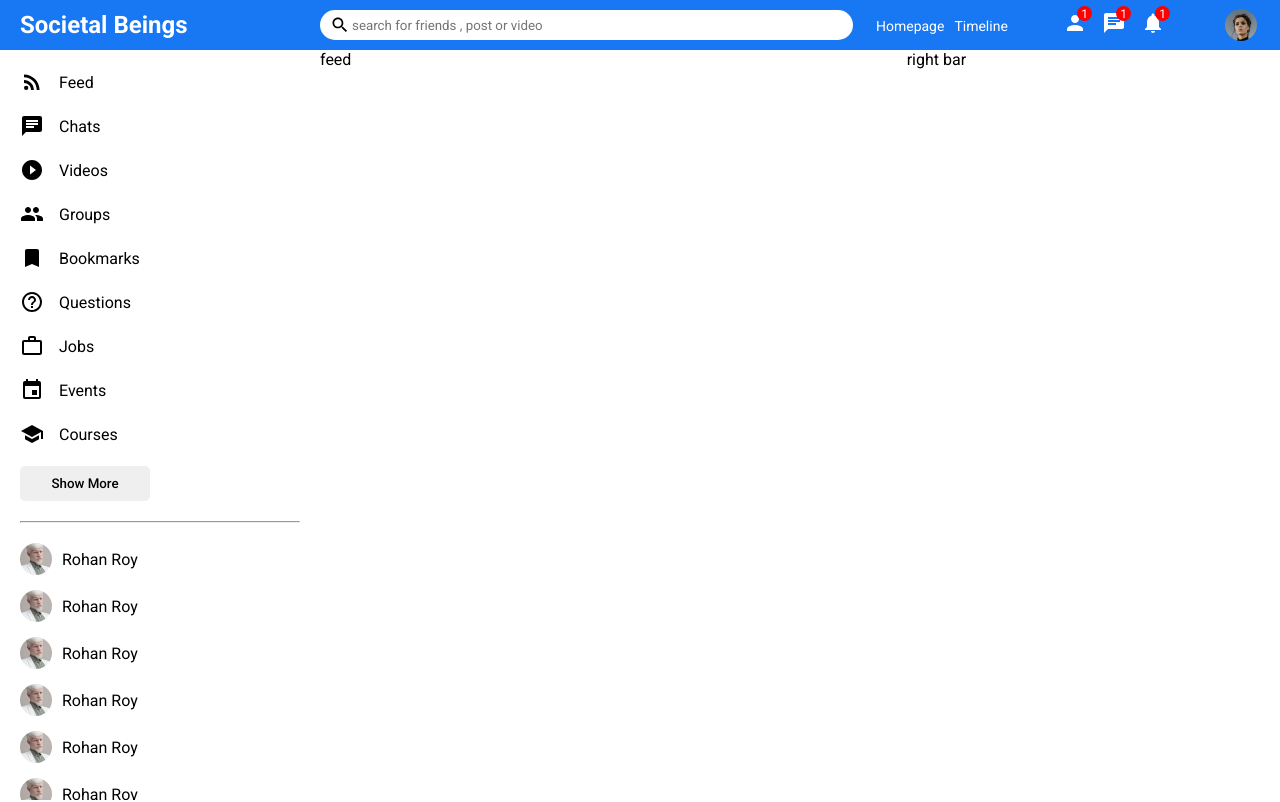
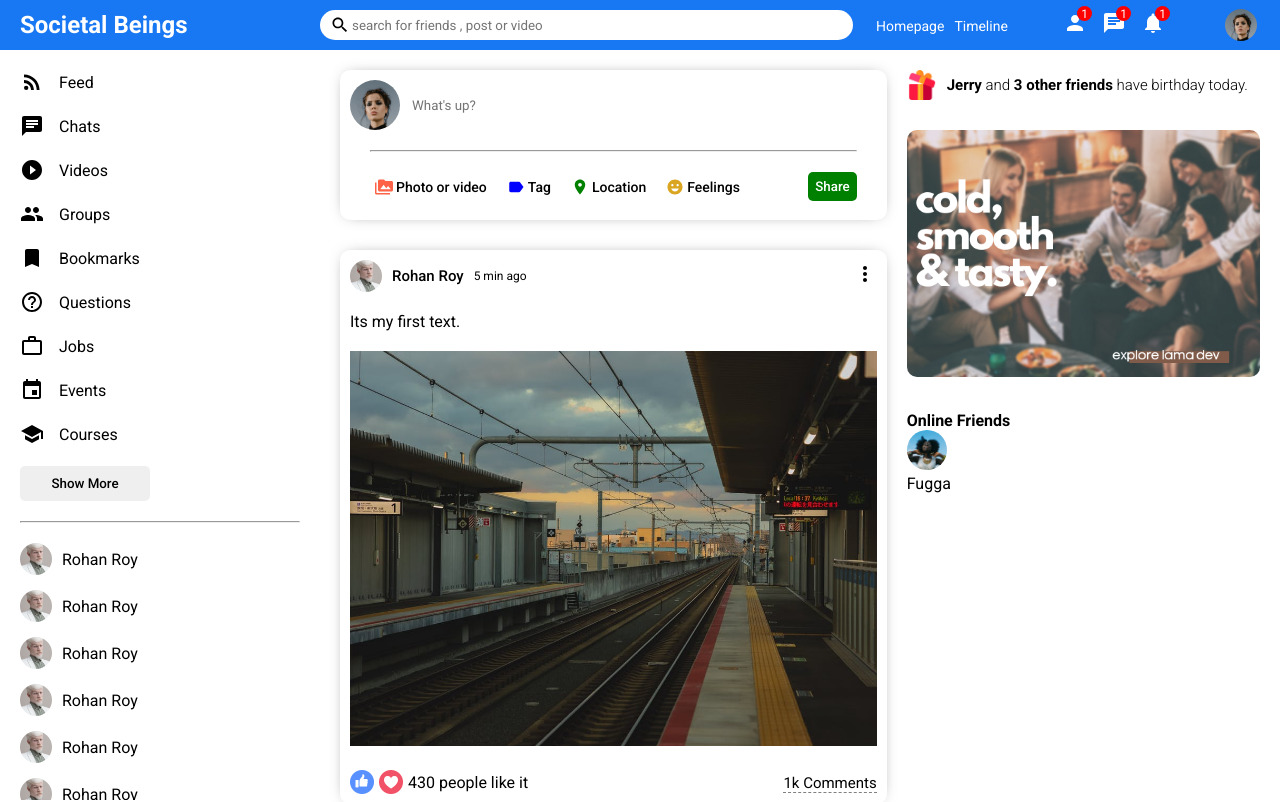
Before and after one commit to codytron21/Societal-Beings, a React (Create React App) app: page / in a window 1280 px wide. Shown: the top 802 px of the page. Built offline with nearby package versions, Linux system fonts and the light colour scheme.

Commit message:
added post and share tiles

```diff
--- a/src/components/feed/Feed.jsx
+++ b/src/components/feed/Feed.jsx
@@ -1,9 +1,18 @@
-import "./feed.css"
+import "./feed.css";
+import Share from "../share/Share";
+import Post from "../post/Post";
 
 export default function Feed() {
-    return (
-        <div className="feed">
-            feed
-        </div>
-    )
+  return (
+    <div className="feed">
+      <div className="feedWrapper">
+        <Share />
+        <Post />
+        <Post />
+        <Post />
+        <Post />
+        <Post />
+      </div>
+    </div>
+  );
 }
--- a/src/components/feed/feed.css
+++ b/src/components/feed/feed.css
@@ -1,4 +1,6 @@
 .feed {
     flex: 5.5;
-
 }
+.feedWrapper {
+    padding: 20px;
+}
--- /dev/null
+++ b/src/components/post/Post.jsx
@@ -0,0 +1,38 @@
+import "./post.css";
+import { MoreVert } from "@material-ui/icons";
+export default function Post() {
+  return (
+    <div className="post">
+      <div className="postWrapper">
+        <div className="postTop">
+          <div className="postTopLeft">
+            <img
+              src="/assets/persons/2.jpeg"
+              alt=""
+              className="postProfileImg"
+            />
+            <span className="postUsername">Rohan Roy</span>
+            <div className="postDate">5 min ago</div>
+          </div>
+          <div className="postTopRight">
+            <MoreVert />
+          </div>
+        </div>
+        <div className="postCenter">
+          <span className="postText">Its my first text.</span>
+          <img src="/assets/posts/1.jpeg" alt="" className="postImg" />
+        </div>
+        <div className="postBottom">
+          <div className="postBottomLeft">
+            <img className="likeIcon" src="/assets/like.png" alt="" />
+            <img className="likeIcon" src="/assets/heart.png" alt="" />
+            <span className="likeCounter">430 people like it</span>
+          </div>
+          <div className="postBottomRight">
+            <span className="postCommentText">1k Comments</span>
+          </div>
+        </div>
+      </div>
+    </div>
+  );
+}
--- /dev/null
+++ b/src/components/post/post.css
@@ -0,0 +1,71 @@
+.post {
+    width: 100%;
+    margin: 30px 0;
+    border-radius: 10px;
+    -webkit-box-shadow: 0 0 16px -8px rgba(0, 0, 0, 0.68);
+    box-shadow: 0 0 16px -8px rgba(0, 0, 0, 0.68);
+
+}
+.postWrapper {
+    padding: 10px;
+}
+.postTop {
+    display: flex;
+    align-items: center;
+    justify-content: space-between;
+}
+.postProfileImg {
+    width: 32px;
+    height: 32px;
+    border-radius: 50%;
+    object-fit: cover;
+}
+.postUsername {
+    font-size: 15px;
+    margin: 0 10px;
+    font-weight: 500;
+}
+
+.postDate {
+
+    font-size: 12px;
+
+}
+.postTopLeft {
+    display: flex;
+    align-items: center;
+}
+.postCenter {
+    margin: 20px 0;
+
+}
+.postImg {
+    margin-top: 20px;
+    width: 100%;
+    max-height: 500px;
+    object-fit: contain;
+}
+.postBottom {
+    display: flex;
+    align-items: center;
+    justify-content: space-between;
+}
+.postBottomLeft {
+    display: flex;
+    align-items: center;
+}
+.likeIcon {
+    width: 24px;
+    height: 24px;
+    margin-right: 5px;
+    cursor: pointer;
+}
+.postLikeCounter {
+    font-size: 15px;
+}
+.postCommentText {
+    cursor: pointer;
+    border-bottom: 1px dashed gray;
+    font-size: 15px;
+
+}
--- a/src/components/rightbar/Rightbar.jsx
+++ b/src/components/rightbar/Rightbar.jsx
@@ -1,9 +1,31 @@
-import "./rightbar.css"
+import "./rightbar.css";
 
 export default function Rightbar() {
-    return (
-        <div className="rightbar">
-         right bar
+  return (
+    <div className="rightbar">
+      <div className="rightbarWrapper">
+        <div className="birthdayContainer">
+          <img src="/assets/gift.png" alt="" className="birthdayImg" />
+          <span className="birthdayText">
+            <b>Jerry </b> and <b> 3 other friends</b> have birthday today.
+          </span>
         </div>
-    )
+        <img src="/assets/Ad.png" alt="" className="rightbarAd" />
+        <h4 className="rightbarTitle">Online Friends</h4>
+        <ul className="rightbarFriendList">
+          <li className="rightbarfriend">
+            <div className="rightbarProfileImgContainer">
+              <img
+                src="assets/persons/3.jpeg"
+                alt=""
+                className="rightbarProfileImg"
+              />
+              <span className="rightbarOnline"></span>
+            </div>
+            <span className="rightbarUsername">Fugga</span>
+          </li>
+        </ul>
+      </div>
+    </div>
+  );
 }
--- a/src/components/rightbar/rightbar.css
+++ b/src/components/rightbar/rightbar.css
@@ -1,4 +1,52 @@
 .rightbar {
     flex: 3.5;
-
 }
+.rightbarWrapper {
+    padding: 20px 20px 0 0;
+}
+.birthdayContainer {
+    display: flex;
+    align-items: center;
+}
+.birthdayImg {
+    width: 30px;
+    height: 30px;
+    margin-right: 10px;
+}
+.birthdayText {
+    font-weight: 300;
+    font-size: 15px;
+}
+.rightbarAd {
+    border-radius: 10px;
+    margin: 30px 0;
+    width: 100%;
+}
+.rightbarFriendList {
+    padding: 0;
+    margin: 0;
+    list-style: none;
+}
+.rightbarFriend {
+    display: flex;
+    align-items: center;
+    margin-bottom: 15px;
+}
+.rightbarProfileImgContainer {
+    margin-right: 10px;
+    position: relative;
+}
+.rightbarProfileImg {
+    width: 40px;
+    height: 40px;
+    border-radius: 50%;
+    object-fit: cover;
+}
+.rightbarOnline {
+    width: 20px;
+    height: 20px;
+    border-radius: 50%;
+    background-color: limegreen;
+    position: relative;
+    top: -20px;
+}
--- /dev/null
+++ b/src/components/share/Share.jsx
@@ -0,0 +1,40 @@
+import "./share.css";
+import { PermMedia, Label, Room, EmojiEmotions } from "@material-ui/icons";
+export default function Share() {
+  return (
+    <div className="share">
+      <div className="shareWrapper">
+        <div className="shareTop">
+          <img
+            src="/assets/persons/1.jpeg"
+            alt=""
+            className="shareProfileImg"
+          />
+          <input placeholder="What's up?" className="shareInput" />
+        </div>
+        <hr className="shareHr" />
+        <div className="shareBottom">
+          <div className="shareOptions">
+            <div className="shareOption">
+              <PermMedia htmlColor="tomato" className="shareIcon" />
+              <span className="shareOptionText">Photo or video</span>
+            </div>
+            <div className="shareOption">
+              <Label htmlColor="blue" className="shareIcon" />
+              <span className="shareOptionText">Tag</span>
+            </div>
+            <div className="shareOption">
+              <Room htmlColor="green" className="shareIcon" />
+              <span className="shareOptionText">Location</span>
+            </div>
+            <div className="shareOption">
+              <EmojiEmotions htmlColor="goldenrod" className="shareIcon" />
+              <span className="shareOptionText">Feelings</span>
+            </div>
+          </div>
+          <button className="shareButton">Share</button>
+        </div>
+      </div>
+    </div>
+  );
+}
--- /dev/null
+++ b/src/components/share/share.css
@@ -0,0 +1,66 @@
+.share {
+    width: 100%;
+    height: 150px;
+    border-radius: 10px;
+    -webkit-box-shadow: 0 0 16px -8px rgba(0, 0, 0, 0.68);
+    box-shadow: 0 0 16px -8px rgba(0, 0, 0, 0.68);
+}
+.shareWrapper {
+    padding: 10px;
+}
+.shareTop {
+    display: flex;
+    align-items: center;
+}
+.shareProfileImg {
+    width: 50px;
+    height: 50px;
+    border-radius: 50%;
+    object-fit: cover;
+    margin-right: 10px;
+
+}
+.shareInput {
+
+    border: none;
+    width: 80%;
+}
+.shareInput:focus {
+
+    outline: none;
+}
+.shareHr {
+    margin: 20px;
+}
+.shareBottom {
+    display: flex;
+    align-items: center;
+    justify-content: space-between;
+}
+.shareOptions {
+    display: flex;
+    margin-left: 25px;
+}
+.shareOption {
+    display: flex;
+    align-items: center;
+    margin-right: 20px;
+    cursor: pointer;
+}
+.shareIcon {
+    font-size: 18px !important;
+    margin-right: 3px;
+}
+.shareOptionText {
+    font-size: 14px;
+    font-weight: 500;
+}
+.shareButton {
+    border: none;
+    border-radius: 5px;
+    background-color: green;
+    padding: 7px;
+    margin-right: 20px;
+    font-weight: 500;
+    color: white;
+}
```
Also changed, not shown: src/pages/home/Home.jsx (+10 -11 lines).
